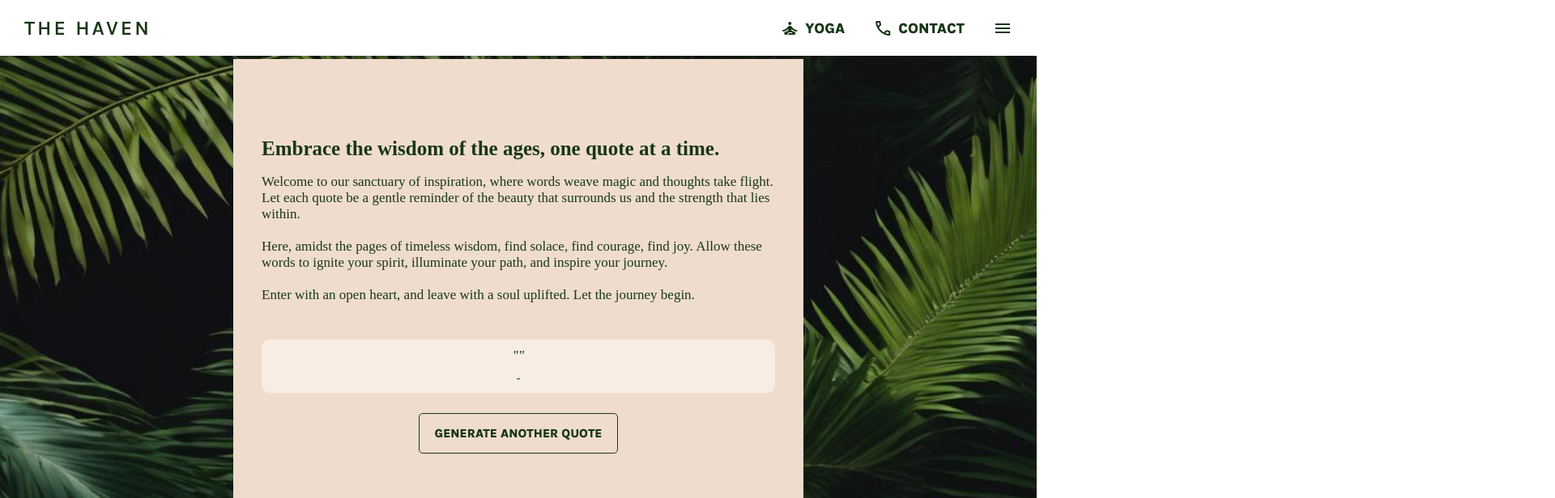
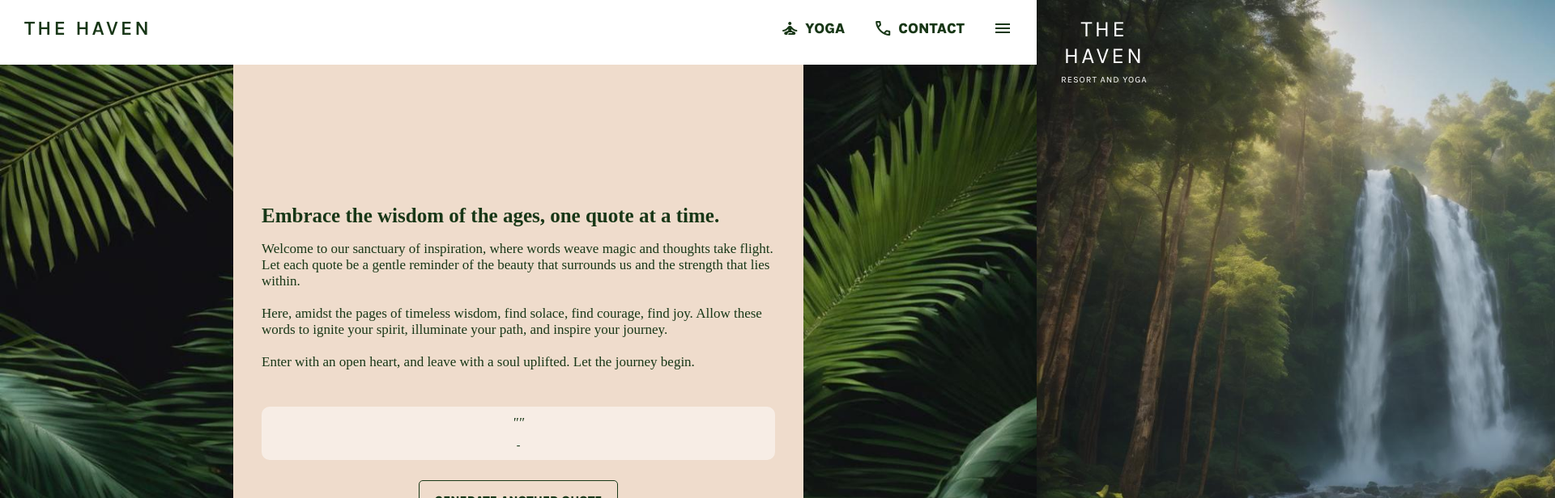
Before and after one commit to ElsaBonde/The-Haven, a React (Vite) app: page /inspirational-quotes in a window 1280 px wide. Shown: the top 616 px of the page at 81% size, 1920 px wide, since content can reach past the window. Built offline with nearby package versions, Linux system fonts and the light colour scheme; no server answers; a web font is replaced by a local one.

Commit message:
refactored the code a bit, moved sidemenu from header to app and removed scrolling everywhere (I hope)

```diff
--- a/src/App.tsx
+++ b/src/App.tsx
@@ -1,13 +1,20 @@
+import { useState } from "react";
 import { Outlet } from "react-router-dom";
+import styled from "styled-components";
 import Header from "./Header";
-import styled from "styled-components";
+import SideMenu from "./SideMenu";
 
 const OuterDiv = styled.div`
-height: 100%;
-overflow-x: hidden;
-`
+  height: 100vh;
+  overflow-x: hidden;
+`;
 const Main = styled.main`
-height: 100%;
+  position: absolute;
+  top: 80px;
+  left: 0;
+  right: 0;
+  bottom: 0;
+  overflow-y: auto;
 `;
 
 const BackgroundDiv = styled.div`
@@ -19,15 +26,24 @@ const BackgroundDiv = styled.div`
 `;
 
 function App() {
+  //state för att hålla koll på om menyn är öppen eller stängd
+  const [isMenuOpen, setIsMenuOpen] = useState(false);
+
+  //funktion som ändrar state för att öppna och stänga menyn: är den öppen stängs den och vice versa
+  const toggleMenu = () => {
+    setIsMenuOpen(!isMenuOpen);
+  };
+
   return (
     <OuterDiv>
-      <Header />
+      <Header toggleMenu={toggleMenu} />
       <Main>
-      <BackgroundDiv>
-        <Outlet />
+        <BackgroundDiv>
+          <Outlet />
         </BackgroundDiv>
       </Main>
-      </OuterDiv>
+      <SideMenu isOpen={isMenuOpen} toggleMenu={toggleMenu} />
+    </OuterDiv>
   );
 }
 
--- a/src/Header.tsx
+++ b/src/Header.tsx
@@ -1,7 +1,6 @@
-import { useState } from "react";
+
 import { Link } from "react-router-dom";
 import styled from "styled-components";
-import SideMenu from "./SideMenu";
 
 const Head = styled.header`
   display: flex;
@@ -45,13 +44,13 @@ const LinkNav = styled(Link)`
   }
 `;
 
-export default function Header() {
-  const [isMenuOpen, setIsMenuOpen] = useState(false);
+//interface som definerar vad som ska skickas in i Header
+interface HeaderProps {
+  toggleMenu: () => void;
+}
 
-  const toggleMenu = () => {
-    setIsMenuOpen(!isMenuOpen);
-  };
-
+//header-komponenten som skapar en header med en länk till startsidan och en navbar med länkar till yoga och contact samt anrop till toggleMenu
+export default function Header({toggleMenu}: HeaderProps) {
   return (
     <Head>
       <Name to="/">The Haven</Name>
@@ -68,7 +67,6 @@ export default function Header() {
           <span className="material-symbols-outlined">menu</span>
         </LinkNav>
       </Navbar>
-      <SideMenu isOpen={isMenuOpen} toggleMenu={toggleMenu} />
     </Head>
   );
 }
--- a/src/pages/QuotesPage.tsx
+++ b/src/pages/QuotesPage.tsx
@@ -16,9 +16,10 @@ const ParentContainer = styled.div`
   display: flex;
   flex-direction: column;
   align-items: center;
+  justify-content: center;
   gap: 25px;
-  padding-top: 80px;
-  height: 89%;
+  padding: 0px;
+  height: 100%;
   width: 55%;
 `;
 
--- a/src/pages/StartPage.tsx
+++ b/src/pages/StartPage.tsx
@@ -107,8 +107,12 @@ const ButtonForRooms = styled(Link)`
 `;
 
 const Main = styled.main`
+position: absolute;
+top: 110px;
+left: 0;
+right: 0;
+bottom: 0;
   display: grid;
-  min-height: 80vh;
   grid-template-columns: repeat(12, 1fr);
   grid-template-rows: repeat(6, 1fr);
   margin-top: 40px;
```
